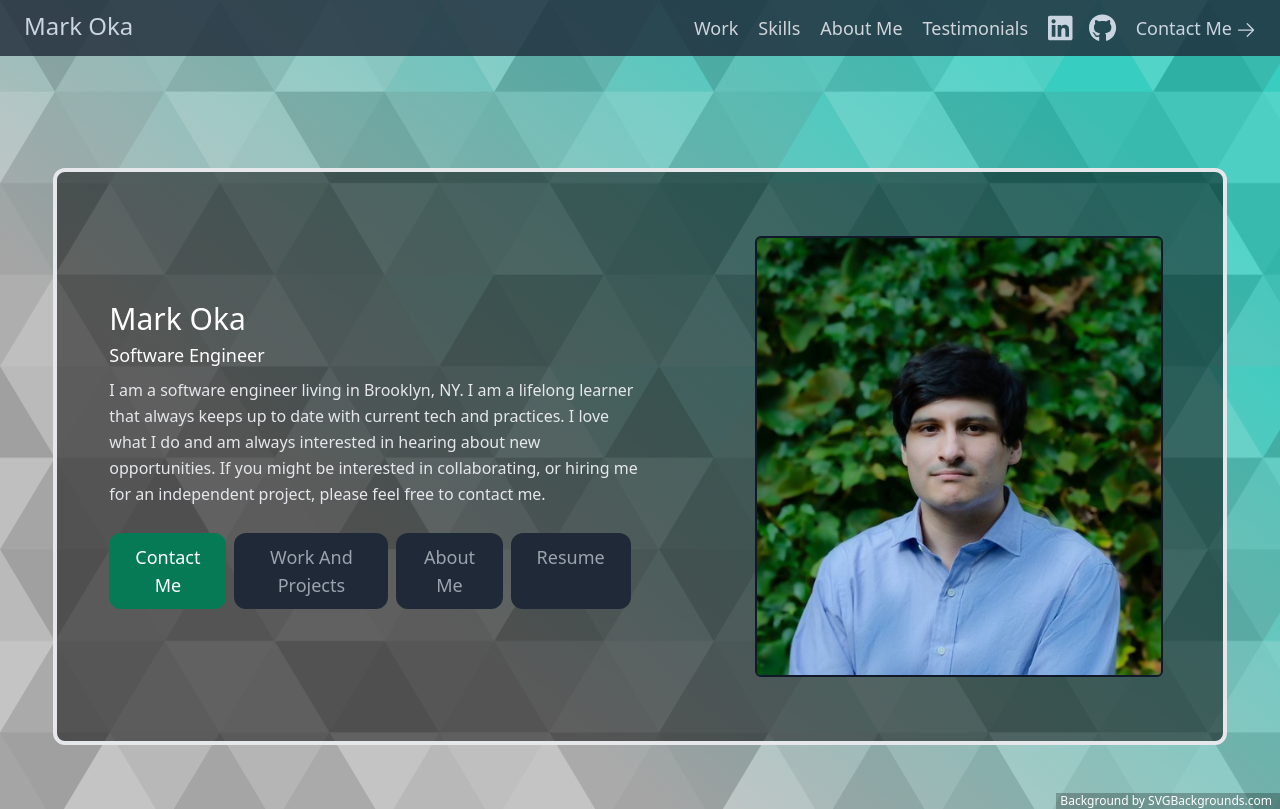
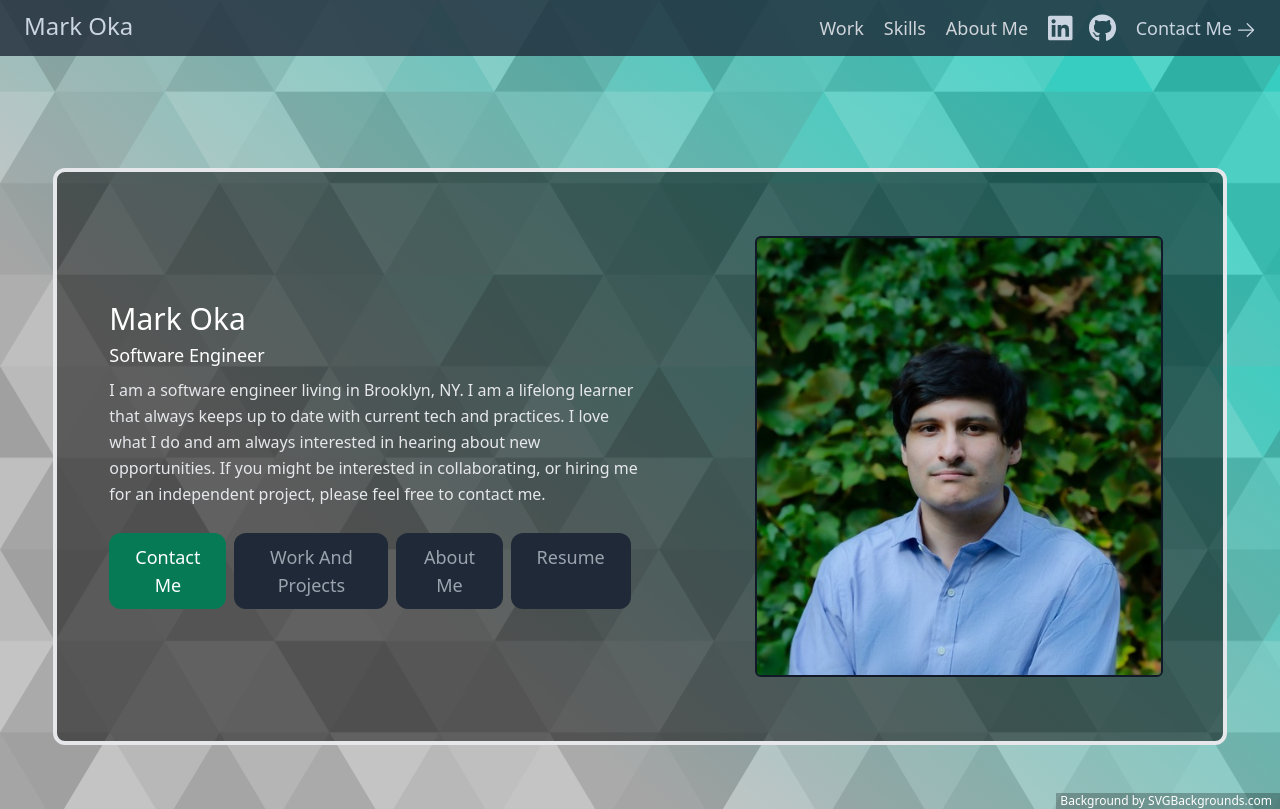
Before and after one commit to markoka101/portfolio, a React (Create React App) app: page / in a window 1280 px wide. Built offline with nearby package versions, Linux system fonts and the light colour scheme.

Commit message:
removed button for unfinished class

```diff
--- a/src/components/Navbar.js
+++ b/src/components/Navbar.js
@@ -83,12 +83,7 @@ export default function NavbarComponent() {
                 >
                     About Me
                 </button>
-                <button
-                    onClick={() => navigate("/testimonials")}
-                    className="btn-nav"
-                >
-                    Testimonials
-                </button>
+
                 <button
                     onClick={() => navigate("/contact")}
                     className="md:hidden lg:hidden hover:text-white transition-colors duration-200 ease-in-out text-end text-2xl"
```
